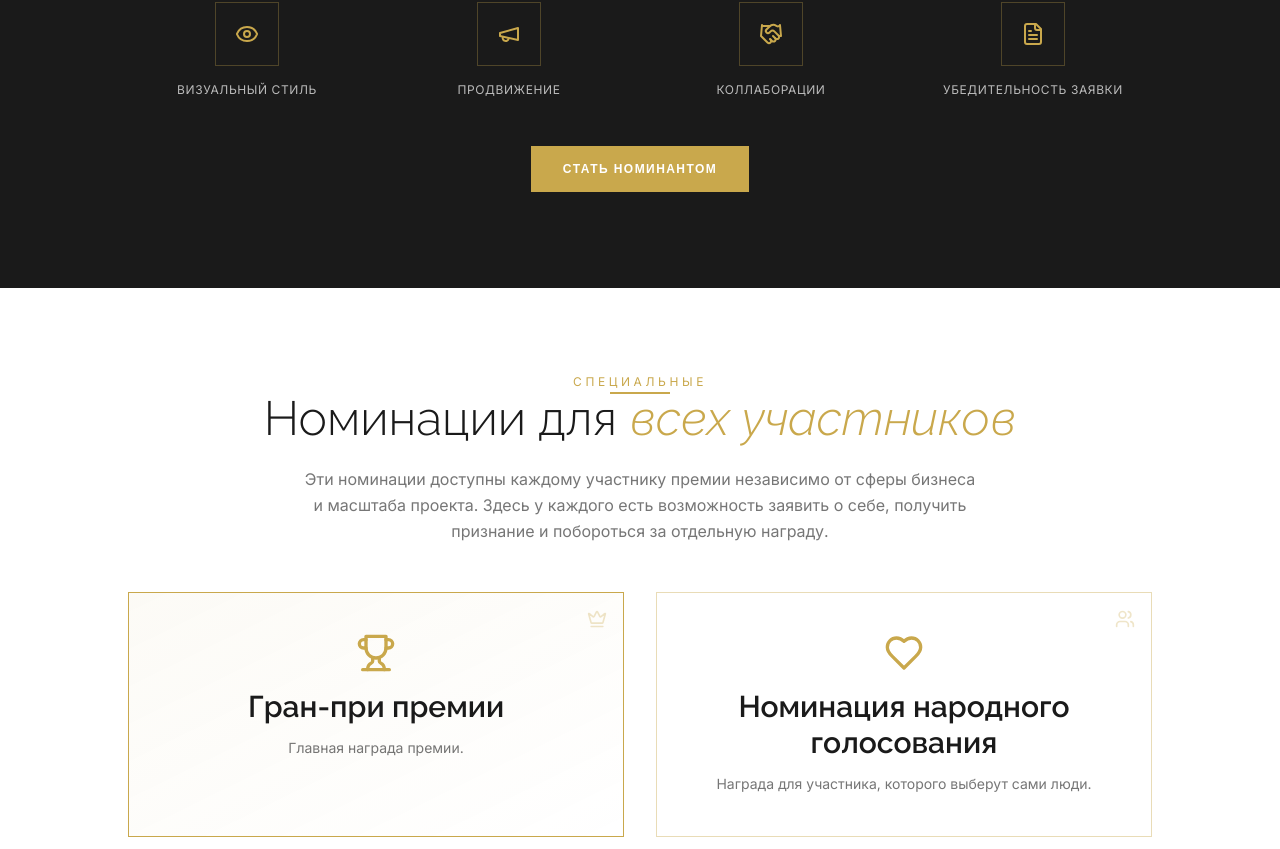
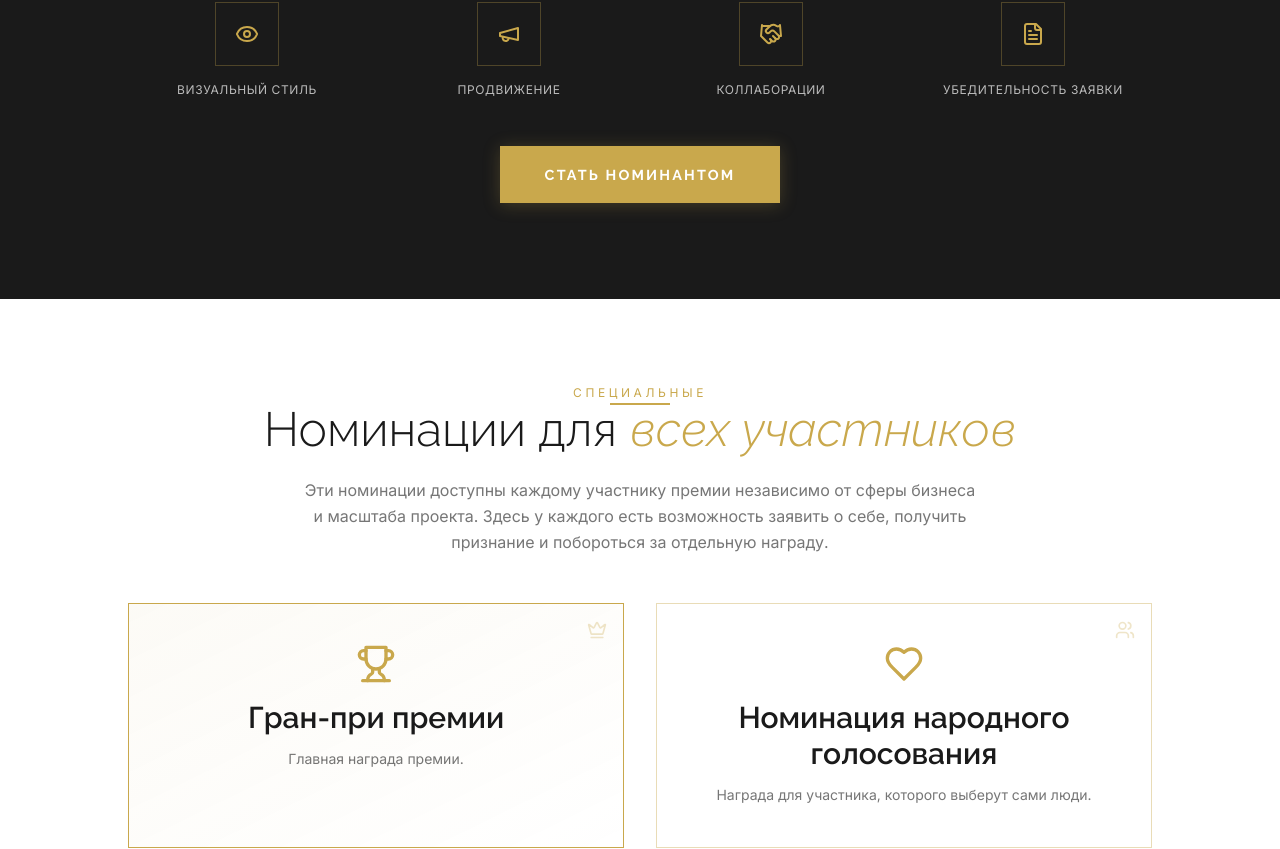
Before and after one commit to pr-poehali-dev/business-award-landing-2, a React (Vite) app: page / in a window 1280 px wide. Shown: the part 6267-7116 px from the top of the page. Built offline with nearby package versions, Linux system fonts and the light colour scheme.

Commit message:
feat: увеличить размер кнопок номинантов

```diff
--- a/src/index.css
+++ b/src/index.css
@@ -225,4 +225,46 @@
     color: white;
     transform: translateY(-1px);
   }
+
+  .btn-gold-lg {
+    background-color: var(--gold);
+    color: white;
+    font-family: "Raleway", sans-serif;
+    font-size: 0.9rem;
+    font-weight: 700;
+    letter-spacing: 0.15em;
+    text-transform: uppercase;
+    padding: 1.1rem 2.8rem;
+    border: none;
+    cursor: pointer;
+    transition: all 0.3s ease;
+    box-shadow: 0 2px 16px rgba(201, 168, 76, 0.25);
+  }
+
+  .btn-gold-lg:hover {
+    background-color: var(--gold-dark);
+    box-shadow: 0 6px 28px rgba(201, 168, 76, 0.5);
+    transform: translateY(-2px);
+  }
+
+  .btn-outline-gold-lg {
+    background-color: transparent;
+    color: var(--gold);
+    font-family: "Raleway", sans-serif;
+    font-size: 0.9rem;
+    font-weight: 700;
+    letter-spacing: 0.15em;
+    text-transform: uppercase;
+    padding: 1.1rem 2.8rem;
+    border: 2px solid var(--gold);
+    cursor: pointer;
+    transition: all 0.3s ease;
+  }
+
+  .btn-outline-gold-lg:hover {
+    background-color: var(--gold);
+    color: white;
+    transform: translateY(-2px);
+    box-shadow: 0 6px 28px rgba(201, 168, 76, 0.35);
+  }
 }
--- a/src/pages/Index.tsx
+++ b/src/pages/Index.tsx
@@ -541,7 +541,7 @@ export default function Index() {
             ))}
           </div>
           <div className="text-center">
-            <button onClick={() => scrollTo("#apply")} className="btn-gold">Стать номинантом</button>
+            <button onClick={() => scrollTo("#apply")} className="btn-gold-lg">Стать номинантом</button>
           </div>
         </div>
       </section>
@@ -614,7 +614,7 @@ export default function Index() {
             </div>
           </div>
           <div className="text-center mt-10">
-            <button onClick={() => scrollTo("#apply")} className="btn-gold">Стать номинантом</button>
+            <button onClick={() => scrollTo("#apply")} className="btn-gold-lg">Стать номинантом</button>
           </div>
         </div>
       </section>
@@ -734,7 +734,7 @@ export default function Index() {
             ))}
           </div>
           <div className="text-center">
-            <button className="btn-gold">Стать партнером</button>
+            <button className="btn-outline-gold-lg">Стать партнером</button>
           </div>
         </div>
       </section>
```
